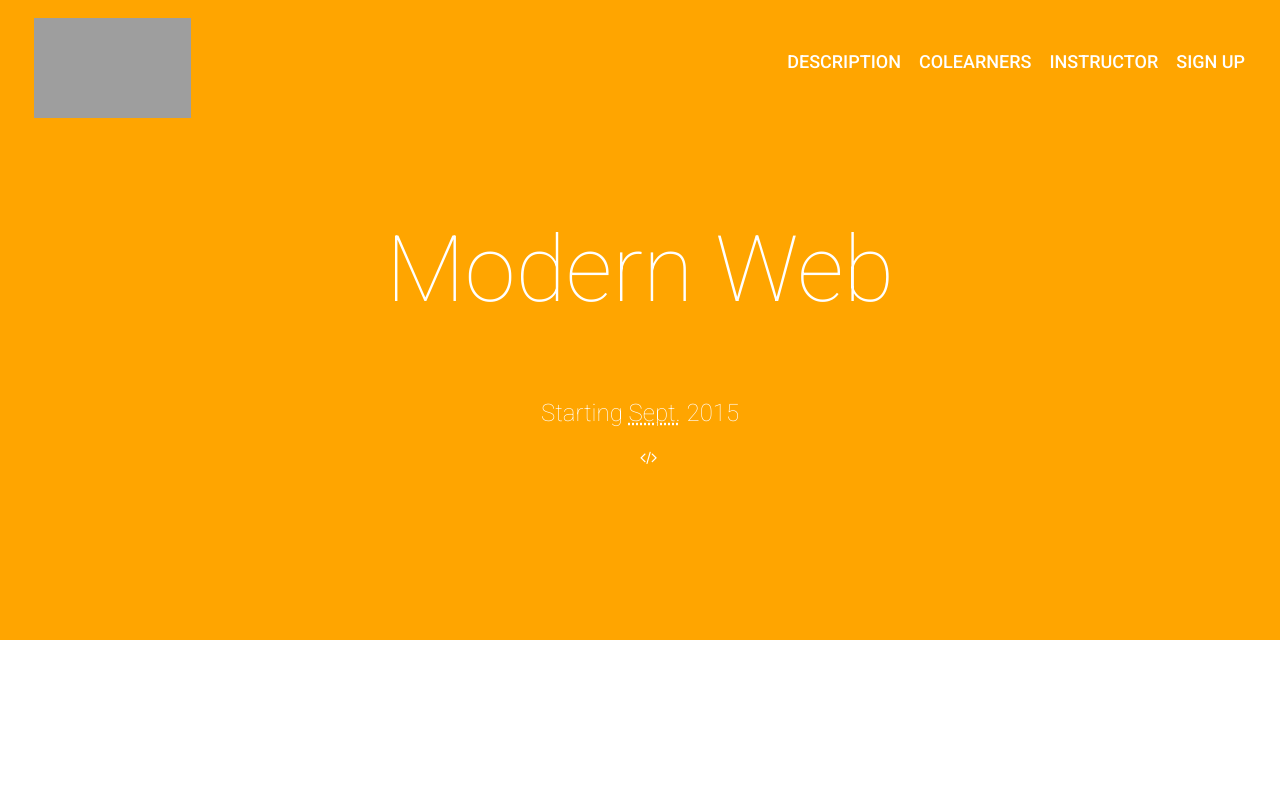
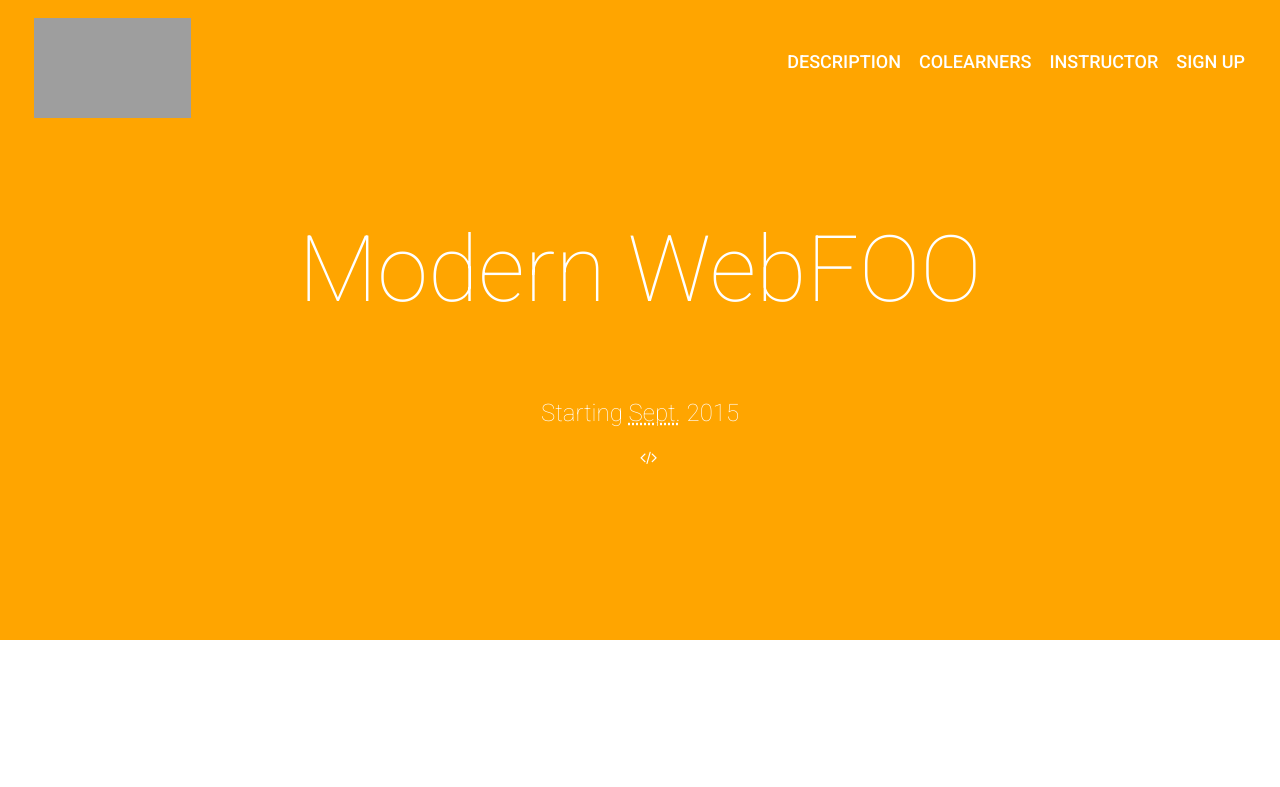
Before and after one commit to Leannapelham/mw-project, a plain HTML site: page index.html in a window 1280 px wide. Shown: the top 787 px of the page. Drawn offline with Linux system fonts and the light colour scheme; grey boxes are pictures that could not be loaded.

Commit message:
checking gh.io

```diff
--- a/index.html
+++ b/index.html
@@ -30,7 +30,7 @@
         </header>
 
         <section>
-            <h1 class="banner-title">Modern Web</h1>
+            <h1 class="banner-title">Modern WebFOO</h1>
             <p class="banner-text">
             Starting <time datetime="2015-09-14 18:00"><abbr title="September">Sept.</abbr> 2015</time>
             </p>
```
